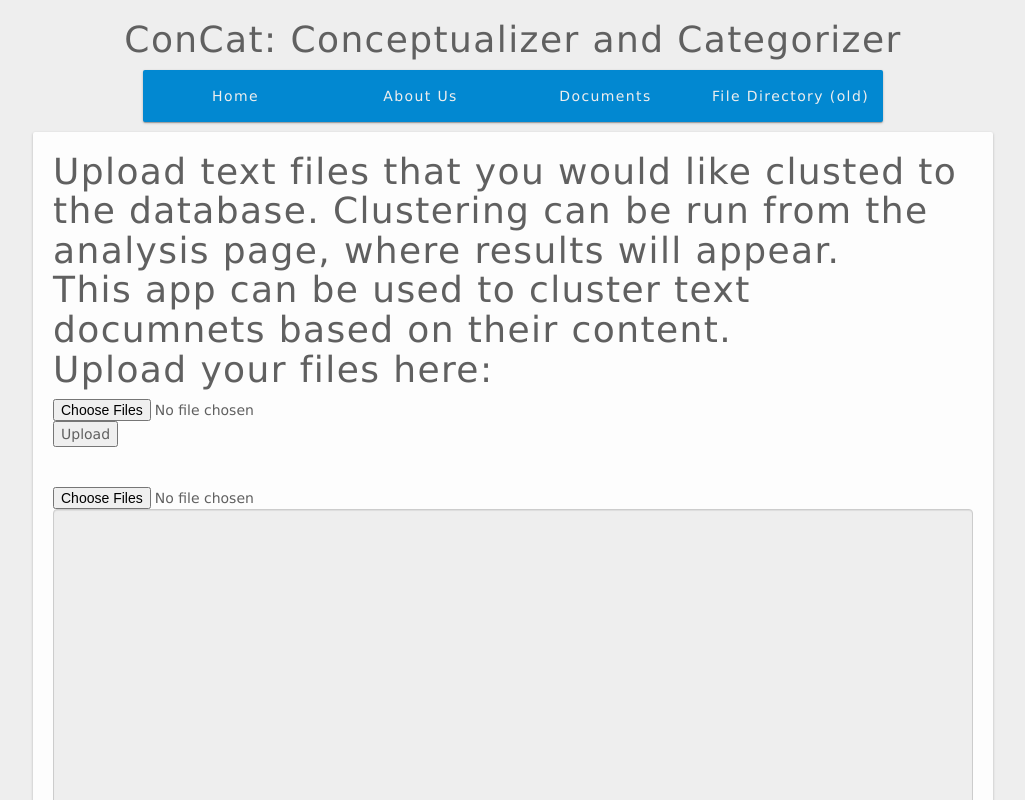
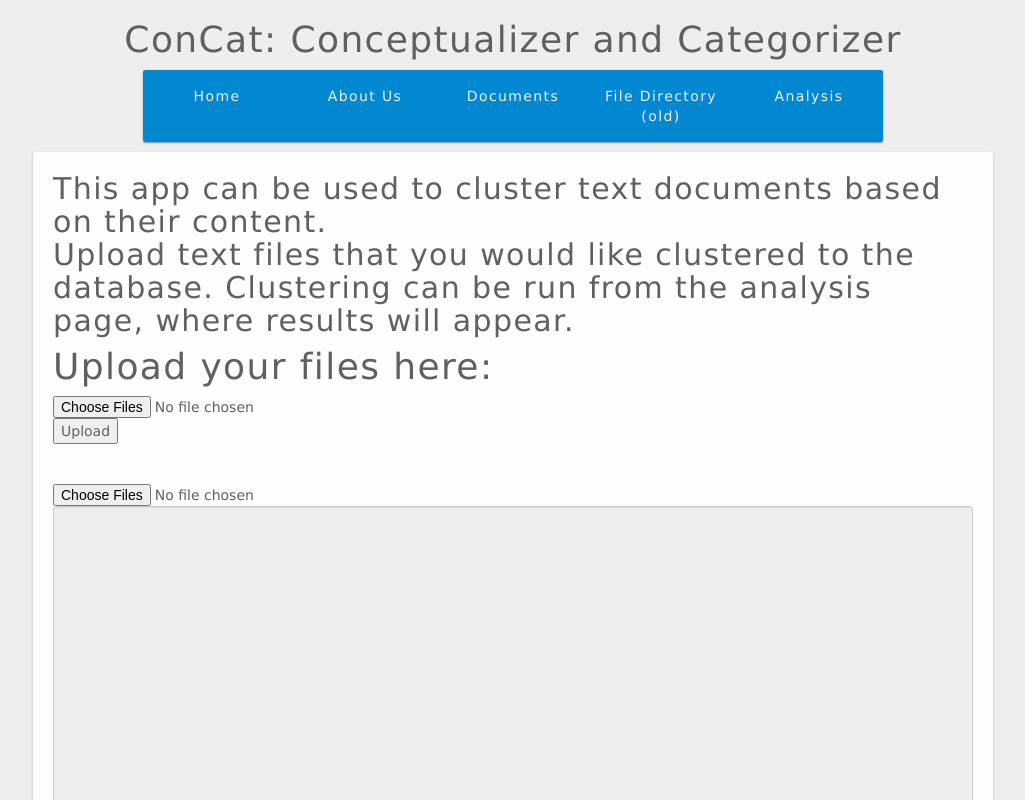
Before and after one commit to bshi499/capstone, an Angular app: page / in a window 1280 px wide. Shown: the top 800 px of the page, without its empty margins (127-1152 px from the left). Built offline with nearby package versions, Linux system fonts and the light colour scheme.

Commit message:
Added new component

```diff
--- /dev/null
+++ b/src/app/analysis/analysis.component.html
@@ -0,0 +1,3 @@
+<p>
+  analysis works!
+</p>
--- /dev/null
+++ b/src/app/analysis/analysis.component.ts
@@ -0,0 +1,15 @@
+import { Component, OnInit } from '@angular/core';
+
+@Component({
+  selector: 'app-analysis',
+  templateUrl: './analysis.component.html',
+  styleUrls: ['./analysis.component.css']
+})
+export class AnalysisComponent implements OnInit {
+
+  constructor() { }
+
+  ngOnInit() {
+  }
+
+}
--- a/src/app/app.component.html
+++ b/src/app/app.component.html
@@ -13,6 +13,7 @@
       <li><a routerLink='/about' routerLinkActive="active">About Us</a></li>
       <li><a routerLink='/documents/' routerLinkActive="active">Documents</a></li>
       <li><a routerLink='/documents/:item' routerLinkActive="active">File Directory (old)</a></li>
+      <li><a routerLink='/analysis/' routerLinkActive="active">Analysis</a></li>
     </ul>
   </nav>
   <section id="home">
--- a/src/app/app.module.ts
+++ b/src/app/app.module.ts
@@ -10,6 +10,7 @@ import { DocumentListComponent } from './documents/document-list/document-list.c
 import { HomeComponent } from './home/home.component';
 import { AboutComponent } from './about/about.component';
 import { APP_ROUTES_PROVIDER } from './app.routes';
+import { AnalysisComponent } from './analysis/analysis.component';
 
 @NgModule({
   declarations: [
@@ -17,7 +18,8 @@ import { APP_ROUTES_PROVIDER } from './app.routes';
     DocumentDetailsComponent,
     DocumentListComponent,
     HomeComponent,
-    AboutComponent
+    AboutComponent,
+    AnalysisComponent
   ],
   imports: [
     BrowserModule,
--- a/src/app/app.routes.ts
+++ b/src/app/app.routes.ts
@@ -2,6 +2,7 @@ import { AboutComponent } from "./about/about.component";
 import { HomeComponent } from "./home/home.component";
 import { DocumentDetailsComponent } from "./documents/document-details/document-details.component";
 import { DocumentListComponent } from "./documents/document-list/document-list.component";
+import { AnalysisComponent } from "./analysis/analysis.component";
 import { Document } from "./documents/document";
 
 import { Routes, RouterModule } from "@angular/router";
@@ -10,7 +11,8 @@ const APP_ROUTES = [
   { path: 'about', component: AboutComponent },
   { path: '', component: HomeComponent },
   { path: 'documents', component: DocumentListComponent },
-  { path: 'documents/:item', component: DocumentListComponent }
+  { path: 'documents/:item', component: DocumentListComponent },
+  { path: 'analysis', component: AnalysisComponent }
 ];
 
 export const APP_ROUTES_PROVIDER = RouterModule.forRoot(APP_ROUTES);
--- a/src/app/home/home.component.html
+++ b/src/app/home/home.component.html
@@ -1,11 +1,11 @@
 <div>
-  <h1>
+  <h2>
+  {{description}}
+  <br />
   {{instructions}}
   <br />
-  {{description}}
-  <br />
-  Upload your files here:
-</h1>
+</h2>
+<h1>Upload your files here:</h1>
   <form ng-controller = "myCtrl">
      <input type = "file" file-model="files" multiple/>
      <button ng-click = "uploadFile()">Upload</button>
--- a/src/app/home/home.component.ts
+++ b/src/app/home/home.component.ts
@@ -11,8 +11,8 @@ declare function escape(s:string): string;
 })
 export class HomeComponent implements OnInit {
   homeTitle = "Welcome to the homepage (file upload)!";
-  description = 'This app can be used to cluster text documnets based on their content.';
-  instructions = 'Upload text files that you would like clusted to the database. Clustering can be run from the analysis page, where results will appear.';
+  description = 'This app can be used to cluster text documents based on their content.';
+  instructions = 'Upload text files that you would like clustered to the database. Clustering can be run from the analysis page, where results will appear.';
 
 
   @Input()
```
Also changed, not shown: src/app/analysis/analysis.component.css (added).
